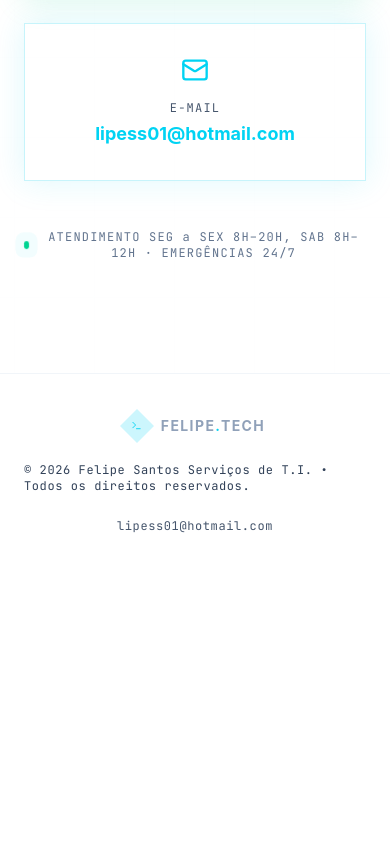
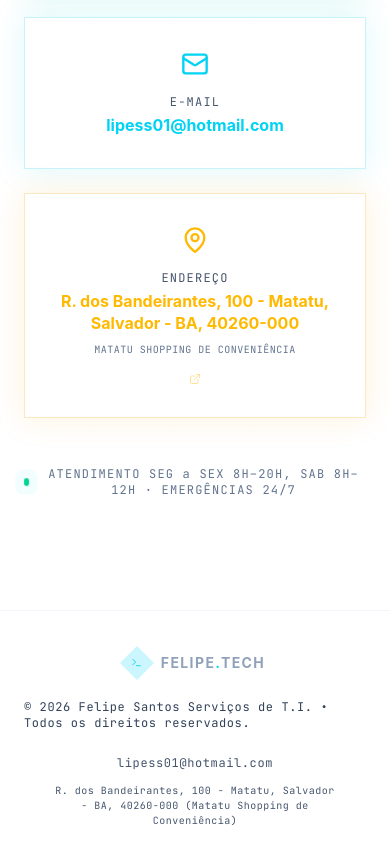
Before and after one commit to ArlanD3v/WebSite-TecTI-Felipe, a Next.js app: page / in a window 390 px wide. Shown: the part 8094-8957 px from the top of the page. Before the commit the page ends 8668 px from the top, so only its background shows below. Built offline with nearby package versions, Linux system fonts and the light colour scheme.

Commit message:
Inserido localização e otimização de SEO

```diff
--- a/app/page.tsx
+++ b/app/page.tsx
@@ -14,16 +14,50 @@ const jsonLd = {
   name: siteConfig.name,
   description: siteConfig.description,
   url: siteConfig.url,
+  logo: `${siteConfig.url}/favicon.ico`,
+  image: `${siteConfig.url}${siteConfig.ogImage}`,
+  telephone: `+55${siteConfig.whatsapp}`,
   email: siteConfig.email,
-  "@id": siteConfig.url,
+  "@id": `${siteConfig.url}/#localbusiness`,
   sameAs: [`https://wa.me/${siteConfig.whatsapp}`],
   priceRange: "R$50–R$200",
+  address: {
+    "@type": "PostalAddress",
+    streetAddress: "R. dos Bandeirantes, 100",
+    addressLocality: "Matatu, Salvador",
+    addressRegion: "BA",
+    postalCode: "40260-000",
+    addressCountry: "BR",
+  },
+  geo: {
+    "@type": "GeoCoordinates",
+    latitude: siteConfig.latitude,
+    longitude: siteConfig.longitude,
+  },
+  containedInPlace: {
+    "@type": "ShoppingCenter",
+    name: siteConfig.addressComplement,
+    address: {
+      "@type": "PostalAddress",
+      streetAddress: "R. dos Bandeirantes, 100",
+      addressLocality: "Matatu, Salvador",
+      addressRegion: "BA",
+      postalCode: "40260-000",
+      addressCountry: "BR",
+    },
+  },
   openingHoursSpecification: [
     {
       "@type": "OpeningHoursSpecification",
-      dayOfWeek: ["Monday", "Tuesday", "Wednesday", "Thursday", "Friday", "Saturday"],
+      dayOfWeek: ["Monday", "Tuesday", "Wednesday", "Thursday", "Friday"],
       opens: "08:00",
       closes: "20:00",
+    },
+    {
+      "@type": "OpeningHoursSpecification",
+      dayOfWeek: ["Saturday"],
+      opens: "08:00",
+      closes: "12:00",
     },
   ],
   hasOfferCatalog: {
--- a/components/layout/Footer.tsx
+++ b/components/layout/Footer.tsx
@@ -19,13 +19,21 @@ export function Footer() {
           © {new Date().getFullYear()} Felipe Santos Serviços de T.I.  • Todos os direitos reservados.
         </p>
 
-        <div className="flex gap-6">
+        <div className="flex flex-col md:flex-row items-center gap-3 md:gap-6">
           <a
             href={`mailto:${siteConfig.email}`}
             className="font-mono text-xs text-slate-600 hover:text-cyan-400 transition-colors tracking-wider"
           >
             {siteConfig.email}
           </a>
+          <a
+            href={siteConfig.addressUrl}
+            target="_blank"
+            rel="noopener noreferrer"
+            className="font-mono text-[10px] md:text-xs text-slate-600 hover:text-cyan-400 transition-colors tracking-wider text-center md:text-right max-w-[280px] md:max-w-none"
+          >
+            {siteConfig.address} ({siteConfig.addressComplement})
+          </a>
         </div>
       </div>
     </footer>
--- a/components/sections/ContactSection.tsx
+++ b/components/sections/ContactSection.tsx
@@ -1,7 +1,7 @@
 "use client";
 
 import { motion } from "framer-motion";
-import { MessageCircle, Mail, Phone, ExternalLink } from "lucide-react";
+import { MessageCircle, Mail, MapPin, ExternalLink } from "lucide-react";
 import { siteConfig } from "@/lib/config";
 
 const contactOptions = [
@@ -26,6 +26,18 @@ const contactOptions = [
     borderColor: "rgba(34,211,238,0.25)",
     accent: "bg-cyan-400",
     external: false,
+  },
+  {
+    icon: MapPin,
+    label: "Endereço",
+    value: siteConfig.address,
+    complement: siteConfig.addressComplement,
+    href: siteConfig.addressUrl,
+    color: "text-amber-400",
+    glowColor: "rgba(245,158,11,0.15)",
+    borderColor: "rgba(245,158,11,0.25)",
+    accent: "bg-amber-400",
+    external: true,
   },
 ];
 
@@ -64,8 +76,8 @@ export function ContactSection() {
         </motion.div>
 
         {/* Contact cards */}
-        <div className="grid md:grid-cols-2 gap-6 max-w-2xl mx-auto mb-12">
-          {contactOptions.map(({ icon: Icon, label, value, href, color, glowColor, borderColor, accent, external }, i) => (
+        <div className="grid md:grid-cols-3 gap-6 max-w-5xl mx-auto mb-12">
+          {contactOptions.map(({ icon: Icon, label, value, complement, href, color, glowColor, borderColor, accent, external }, i) => (
             <motion.a
               key={label}
               href={href}
@@ -85,13 +97,18 @@ export function ContactSection() {
               <div className={`${color} transition-transform group-hover:scale-110 duration-300`}>
                 <Icon size={28} />
               </div>
-              <div>
+              <div className="flex flex-col items-center text-center">
                 <div className="font-mono text-xs text-slate-600 tracking-widest mb-1">
                   {label.toUpperCase()}
                 </div>
-                <div className={`font-display font-bold text-lg ${color}`}>
+                <div className={`font-display font-bold text-base ${color} leading-snug`}>
                   {value}
                 </div>
+                {complement && (
+                  <div className="font-mono text-[10px] text-slate-500 mt-2 uppercase tracking-wider">
+                    {complement}
+                  </div>
+                )}
               </div>
               {external && (
                 <ExternalLink size={12} className={`${color} opacity-40`} />
--- a/lib/config.ts
+++ b/lib/config.ts
@@ -3,7 +3,7 @@ export const siteConfig = {
   title: "Felipe Santos | Serviços de T.I • Suporte e Manutenção Profissional",
   description:
     "Serviços profissionais de tecnologia da informação: formatação, manutenção, suporte remoto, redes e muito mais. Atendimento rápido e preços transparentes.",
-  url: "https://felipesantos.ti",
+  url: "https://felipesantos.tech",
   ogImage: "/og-image.png",
   keywords: [
     "serviços de TI",
@@ -19,6 +19,11 @@ export const siteConfig = {
   author: "Felipe Santos",
   whatsapp: "71984047776",
   email: "lipess01@hotmail.com",
+  address: "R. dos Bandeirantes, 100 - Matatu, Salvador - BA, 40260-000",
+  addressComplement: "Matatu Shopping de Conveniência",
+  addressUrl: "https://maps.google.com/?q=Rua+dos+Bandeirantes,+100+-+Matatu,+Salvador+-+BA,+40260-000",
+  latitude: -12.972,
+  longitude: -38.495,
 };
 
 export type SiteConfig = typeof siteConfig;
```
